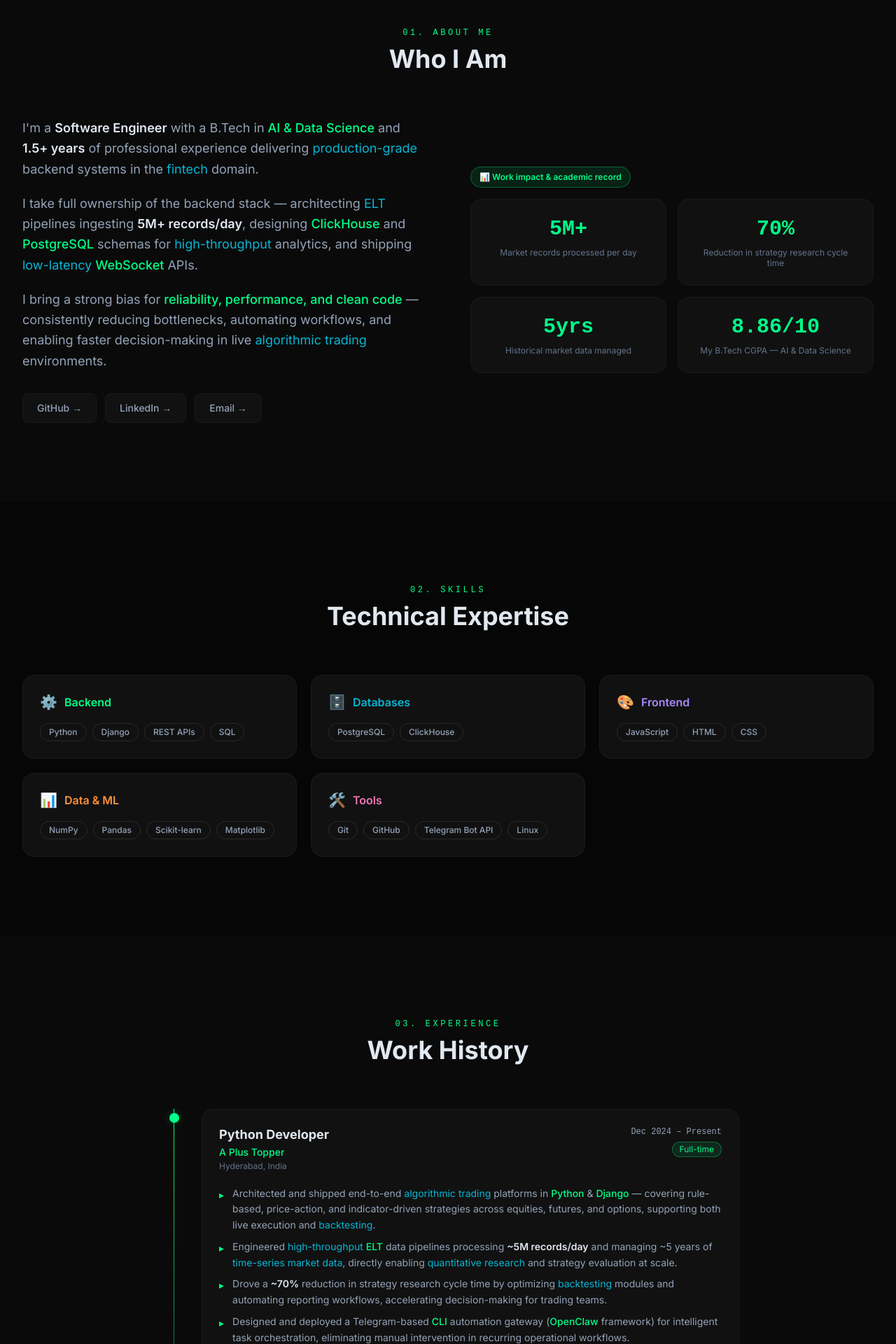
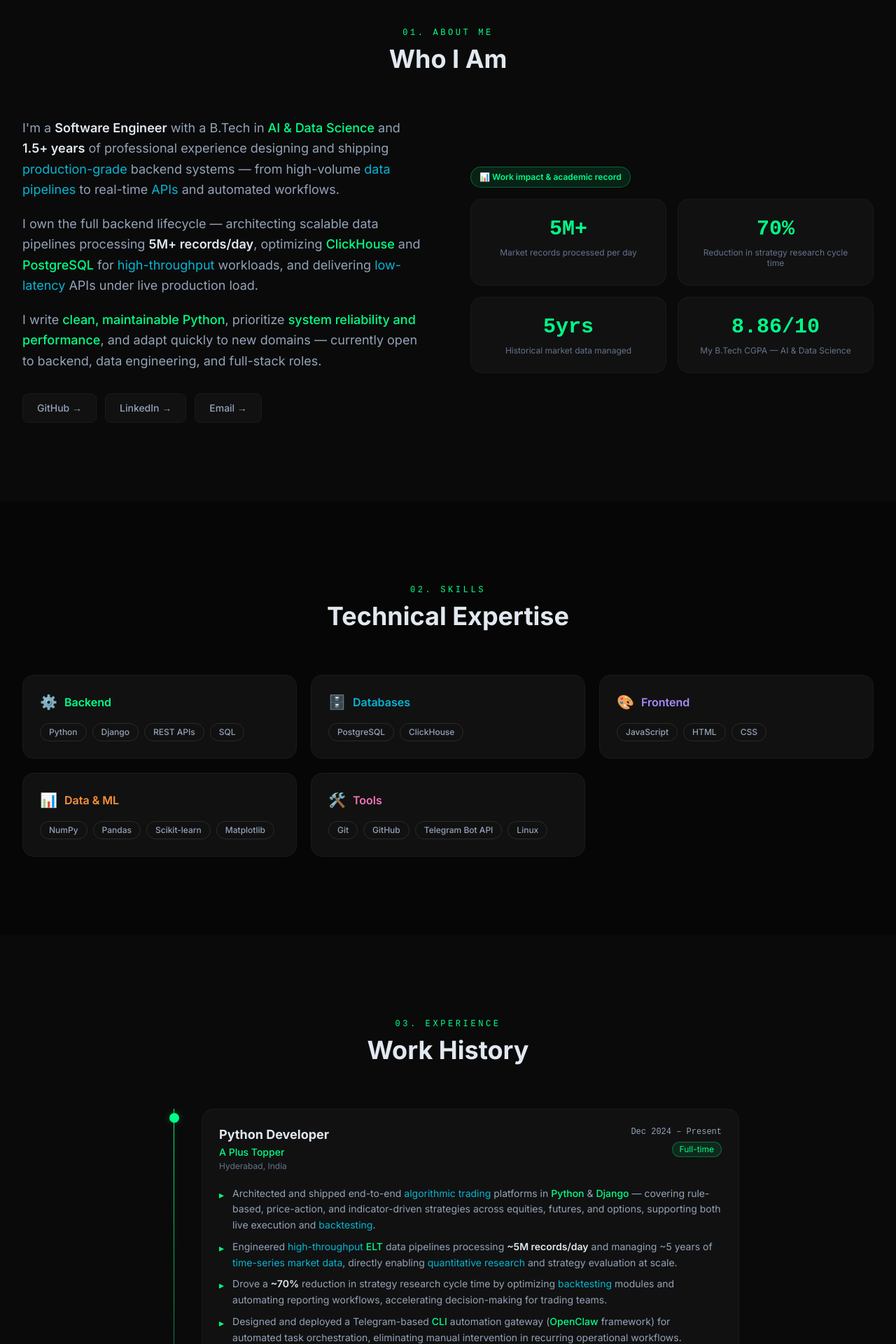
Before and after one commit to pavan-atchutha/pavan-atchutha.github.io, a Next.js app: page / in a window 1280 px wide. Shown: the part 880-2800 px from the top of the page at 70% size. Built offline with nearby package versions, Linux system fonts and the light colour scheme.

Commit message:
fix the issue in header and components

```diff
--- a/app/layout.tsx
+++ b/app/layout.tsx
@@ -6,8 +6,8 @@ import './globals.css'
 const inter = Inter({ subsets: ['latin'] })
 
 export const metadata: Metadata = {
-  title: 'Pavan Kumar Atchutha | Python Developer',
-  description: 'Python Developer specializing in algorithmic trading platforms, data pipelines, and high-performance backend systems.',
+  title: 'Pavan Kumar Atchutha | Software Engineer',
+  description: 'Software Engineer with 1.5+ years of experience building high-performance backend systems, scalable data pipelines, and production-grade APIs using Python. Open to backend, data engineering, and full-stack opportunities.',
 }
 
 export default function RootLayout({ children }: { children: React.ReactNode }) {
--- a/components/About.tsx
+++ b/components/About.tsx
@@ -61,25 +61,23 @@ export default function About() {
             <p className="text-lg leading-relaxed mb-5" style={{ color: 'var(--tx2)' }}>
               I&apos;m a <span className="font-semibold" style={{ color: 'var(--tx)' }}>Software Engineer</span> with a B.Tech in{' '}
               <span className="font-medium" style={{ color: 'var(--ac)' }}>AI & Data Science</span> and{' '}
-              <span className="font-semibold" style={{ color: 'var(--tx)' }}>1.5+ years</span> of professional experience delivering{' '}
-              <span style={{ color: '#06b6d4' }}>production-grade</span> backend systems in the{' '}
-              <span style={{ color: '#06b6d4' }}>fintech</span> domain.
+              <span className="font-semibold" style={{ color: 'var(--tx)' }}>1.5+ years</span> of professional experience
+              designing and shipping <span style={{ color: '#06b6d4' }}>production-grade</span> backend systems —
+              from high-volume <span style={{ color: '#06b6d4' }}>data pipelines</span> to
+              real-time <span style={{ color: '#06b6d4' }}>APIs</span> and automated workflows.
             </p>
             <p className="text-lg leading-relaxed mb-5" style={{ color: 'var(--tx2)' }}>
-              I take full ownership of the backend stack — architecting{' '}
-              <span style={{ color: '#06b6d4' }}>ELT</span> pipelines ingesting{' '}
-              <span className="font-semibold" style={{ color: 'var(--tx)' }}>5M+ records/day</span>, designing{' '}
+              I own the full backend lifecycle — architecting scalable data pipelines processing{' '}
+              <span className="font-semibold" style={{ color: 'var(--tx)' }}>5M+ records/day</span>, optimizing{' '}
               <span className="font-medium" style={{ color: 'var(--ac)' }}>ClickHouse</span> and{' '}
-              <span className="font-medium" style={{ color: 'var(--ac)' }}>PostgreSQL</span> schemas for{' '}
-              <span style={{ color: '#06b6d4' }}>high-throughput</span> analytics, and shipping{' '}
-              <span style={{ color: '#06b6d4' }}>low-latency</span>{' '}
-              <span className="font-medium" style={{ color: 'var(--ac)' }}>WebSocket</span> APIs.
+              <span className="font-medium" style={{ color: 'var(--ac)' }}>PostgreSQL</span> for{' '}
+              <span style={{ color: '#06b6d4' }}>high-throughput</span> workloads, and delivering{' '}
+              <span style={{ color: '#06b6d4' }}>low-latency</span> APIs under live production load.
             </p>
             <p className="text-lg leading-relaxed" style={{ color: 'var(--tx2)' }}>
-              I bring a strong bias for{' '}
-              <span className="font-medium" style={{ color: 'var(--ac)' }}>reliability, performance, and clean code</span>{' '}
-              — consistently reducing bottlenecks, automating workflows, and enabling faster decision-making in live{' '}
-              <span style={{ color: '#06b6d4' }}>algorithmic trading</span> environments.
+              I write <span className="font-medium" style={{ color: 'var(--ac)' }}>clean, maintainable Python</span>,
+              prioritize <span className="font-medium" style={{ color: 'var(--ac)' }}>system reliability and performance</span>,
+              and adapt quickly to new domains — currently open to backend, data engineering, and full-stack roles.
             </p>
 
             <div className="mt-8 flex flex-wrap gap-3">
--- a/components/Certifications.tsx
+++ b/components/Certifications.tsx
@@ -4,8 +4,8 @@ import { motion, useInView } from 'framer-motion'
 
 const certs = [
   { icon: '🐍', title: 'The Joy of Computing using Python', issuer: 'NPTEL', color: '#00ff88', desc: 'Strong foundation in Python programming — data structures, control flow, functions, and computational thinking applied to solve real problems.', link: null, meta: null },
-  { icon: '🗄️', title: 'SQL Certification', issuer: 'HackerRank', color: '#06b6d4', desc: 'Demonstrated proficiency in writing and understanding SQL queries for data management, joins, aggregations, and complex analysis.', link: 'https://www.hackerrank.com/certificates/fe15031baa5d', meta: null },
-  { icon: '📊', title: 'Data Science Bootcamp', issuer: 'OdinSchool', color: '#a78bfa', desc: 'Comprehensive data analysis, machine learning, and statistical modeling. Hands-on experience with NumPy, Pandas, Scikit-learn, and Matplotlib.', link: null, meta: 'ID: ODIN1002920' },
+  { icon: '🗄️', title: 'SQL Certification', issuer: 'HackerRank', color: '#06b6d4', desc: 'Demonstrated proficiency in writing SQL queries for data management, joins, aggregations, subqueries, and complex data analysis.', link: 'https://www.hackerrank.com/certificates/fe15031baa5d', meta: null },
+  { icon: '📊', title: 'Data Science Bootcamp', issuer: 'OdinSchool', color: '#a78bfa', desc: 'Comprehensive training in data analysis, machine learning, and statistical modeling — with hands-on experience using NumPy, Pandas, Scikit-learn, and Matplotlib.', link: null, meta: 'ID: ODIN1002920' },
 ]
 
 export default function Certifications() {
--- a/components/Contact.tsx
+++ b/components/Contact.tsx
@@ -33,7 +33,7 @@ export default function Contact() {
           className="text-lg mb-12 leading-relaxed"
           style={{ color: 'var(--tx3)' }}
         >
-          I&apos;m open to exciting opportunities in backend development, fintech, and data engineering.
+          I&apos;m open to backend, data engineering, and full-stack opportunities across domains.
           Feel free to reach out — I&apos;d love to connect!
         </motion.p>
 
--- a/components/Experience.tsx
+++ b/components/Experience.tsx
@@ -15,9 +15,9 @@ const items = [
       'Architected and shipped end-to-end algorithmic trading platforms in Python & Django — covering rule-based, price-action, and indicator-driven strategies across equities, futures, and options, supporting both live execution and backtesting.',
       'Engineered high-throughput ELT data pipelines processing ~5M records/day and managing ~5 years of time-series market data, directly enabling quantitative research and strategy evaluation at scale.',
       'Drove a ~70% reduction in strategy research cycle time by optimizing backtesting modules and automating reporting workflows, accelerating decision-making for trading teams.',
-      'Designed and deployed a Telegram-based CLI automation gateway (OpenClaw framework) for intelligent task orchestration, eliminating manual intervention in recurring operational workflows.',
-      'Architected ClickHouse and PostgreSQL schemas optimized for high-throughput analytical queries and low-latency transactional workloads, improving system reliability and query speed.',
-      'Delivered production-ready RESTful APIs and WebSocket services for real-time market data streaming and order execution, supporting multi-application integration with minimal latency.',
+      'Designed and deployed a Telegram-based CLI automation gateway (OpenClaw framework) for automated task orchestration, eliminating manual intervention in recurring operational workflows.',
+      'Designed and optimized ClickHouse and PostgreSQL schemas for high-throughput analytical queries and low-latency transactional workloads, improving system reliability and query speed.',
+      'Delivered production-ready RESTful APIs and WebSocket services for real-time market data streaming and order execution, supporting multi-application integration with low latency.',
     ],
   },
   {
@@ -31,7 +31,7 @@ const items = [
       'Built and maintained Django-based web applications delivering scalable, user-facing trading tools in a production environment.',
       'Designed interactive options strategy charts (Bullish, Bearish, Butterfly) using Plotly and JavaScript, improving trader visibility into complex multi-leg positions.',
       'Implemented real-time data visualization modules for live stock tracking and strategy performance monitoring, enhancing analytical capabilities for end users.',
-      'Contributed independently to full-stack features — bridging backend data logic with responsive frontend interfaces — within a fast-paced fintech product team.',
+      'Contributed independently to full-stack features — bridging backend data logic with responsive frontend interfaces — within a collaborative product engineering team.',
     ],
   },
   {
@@ -42,7 +42,7 @@ const items = [
     badge: 'CGPA 8.86 / 10',
     active: false,
     points: [
-      'Graduated with First Class Distinction (CGPA 8.86/10) in Artificial Intelligence & Data Science.',
+      'Graduated with First Class with Distinction (CGPA 8.86/10) in Artificial Intelligence & Data Science.',
       'Built strong foundations in machine learning, statistical modeling, and data engineering through rigorous coursework and applied projects.',
       'Applied Python, NumPy, Pandas, Scikit-learn, and Matplotlib to build and evaluate end-to-end ML pipelines and data analysis solutions.',
     ],
--- a/components/Hero.tsx
+++ b/components/Hero.tsx
@@ -6,7 +6,7 @@ const roles = [
   'Software Engineer',
   'Python Developer',
   'Algo Trading Engineer',
-  'Data Pipeline Architect',
+  'Data Pipeline Engineer',
   'Backend Systems Builder',
 ]
 
@@ -70,7 +70,7 @@ export default function Hero() {
           initial={{ opacity: 0, y: 20 }}
           animate={{ opacity: 1, y: 0 }}
           transition={{ delay: 0.3 }}
-          className="text-5xl sm:text-7xl lg:text-8xl font-extrabold tracking-tight mb-3 leading-none"
+          className="text-4xl sm:text-6xl lg:text-8xl font-extrabold tracking-tight mb-3 leading-none"
         >
           <span style={{ color: 'var(--tx)' }}>Pavan Kumar</span>
           <br />
@@ -95,7 +95,7 @@ export default function Hero() {
         >
           Software Engineer with proven experience building production-grade systems — from{' '}
           <span className="font-medium" style={{ color: 'var(--ac)' }}>algorithmic trading platforms</span> and
-          real-time data pipelines to scalable APIs. I take full ownership, ship fast,
+          real-time data pipelines to scalable APIs. I deliver reliably, move fast,
           and bring the same engineering discipline to any domain or stack.
         </motion.p>
 
```
